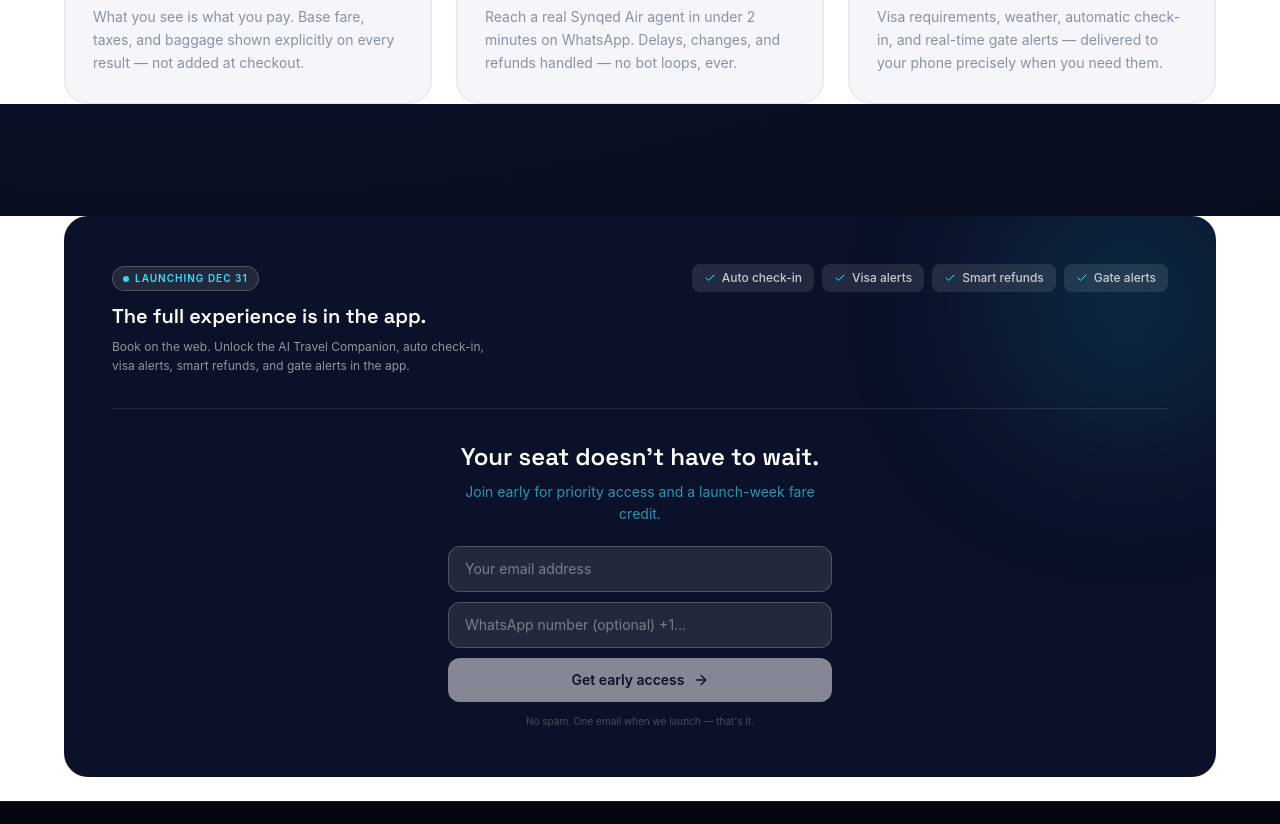
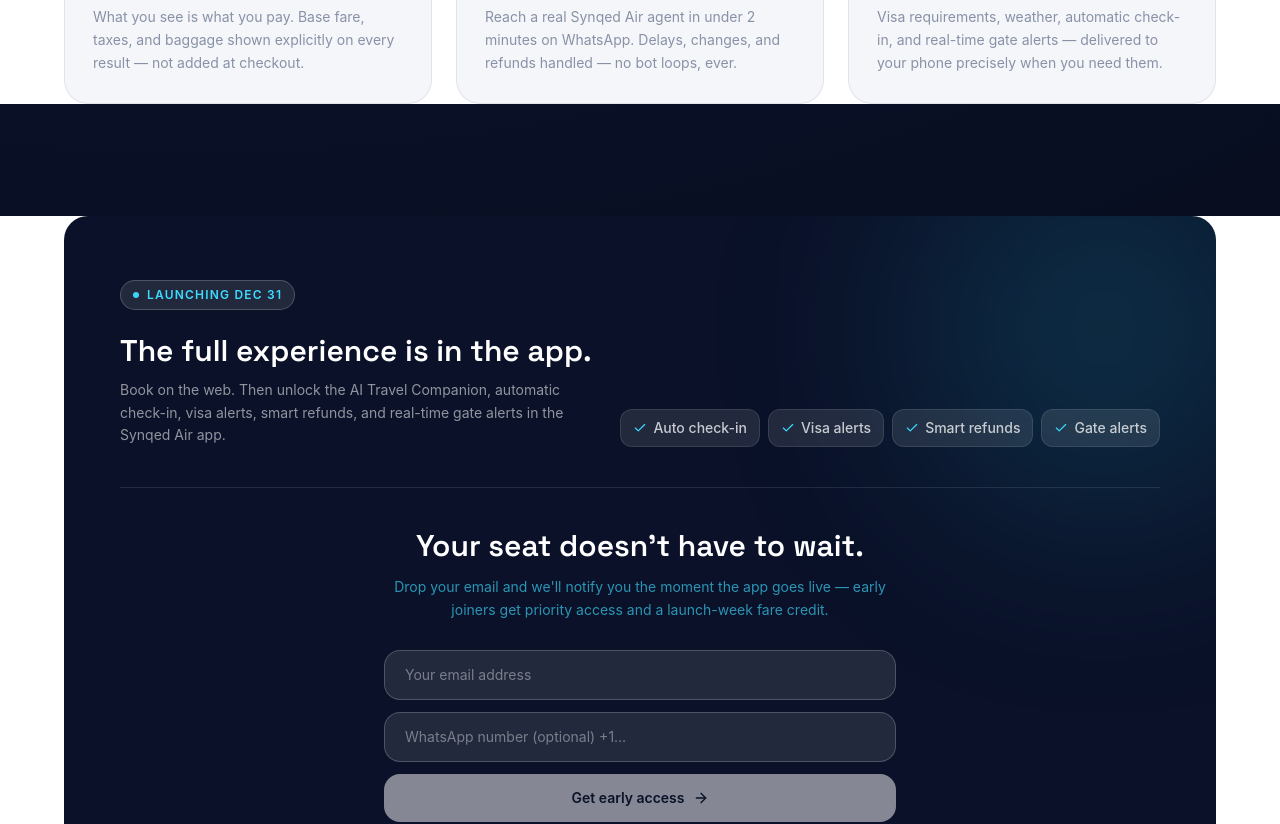
Before and after one commit to Chuzzy99/Synqedair, a Next.js app: page / in a window 1280 px wide. Shown: the part 2240-3064 px from the top of the page. Built offline with nearby package versions, Linux system fonts and the light colour scheme; no server answers.

Commit message:
fix: restore proper sizing to combined app+waitlist section

```diff
--- a/src/app/page.tsx
+++ b/src/app/page.tsx
@@ -371,73 +371,75 @@
 
             {/* Glow */}
             <div className="pointer-events-none absolute inset-0">
-              <div className="absolute -top-10 -right-10 w-64 h-64 rounded-full bg-[#1C9BB8]/20 blur-[80px]" />
+              <div className="absolute -top-20 -right-20 w-96 h-96 rounded-full bg-[#1C9BB8]/20 blur-[100px]" />
             </div>
 
-            <div className="relative z-10 px-7 md:px-12 py-10 md:py-12">
+            <div className="relative z-10 px-8 md:px-14 py-12 md:py-16">
 
-              {/* Top — app info */}
-              <div className="flex flex-col md:flex-row md:items-start justify-between gap-5 mb-8 pb-8 border-b border-white/10">
-                <div className="max-w-sm">
-                  <div className="inline-flex items-center gap-1.5 bg-white/10 border border-white/20 rounded-full px-2.5 py-1 mb-3">
+              {/* App info row */}
+              <div className="pb-10 mb-10 border-b border-white/10">
+                <div className="inline-flex items-center gap-2 bg-white/10 border border-white/20 rounded-full px-3 py-1.5 mb-5">
                   <span className="w-1.5 h-1.5 rounded-full bg-ice animate-pulse" />
-                    <span className="text-[10px] font-semibold text-ice tracking-widest uppercase">Launching Dec 31</span>
+                  <span className="text-xs font-semibold text-ice tracking-widest uppercase">Launching Dec 31</span>
                 </div>
-                  <h2 className="font-display text-lg md:text-xl font-semibold text-white mb-1.5 leading-snug">
+                <div className="flex flex-col md:flex-row md:items-end justify-between gap-6">
+                  <div className="max-w-lg">
+                    <h2 className="font-display text-2xl md:text-3xl font-semibold text-white mb-2 leading-snug">
                       The full experience is in the app.
                     </h2>
-                  <p className="text-white/55 text-xs leading-relaxed">
-                    Book on the web. Unlock the AI Travel Companion, auto check-in, visa alerts, smart refunds, and gate alerts in the app.
+                    <p className="text-white/55 text-sm leading-relaxed">
+                      Book on the web. Then unlock the AI Travel Companion, automatic check-in, visa alerts, smart refunds, and real-time gate alerts in the Synqed Air app.
                     </p>
                   </div>
-                <div className="flex flex-wrap gap-2 md:justify-end">
+                  <div className="flex flex-wrap gap-2 shrink-0">
                     {["Auto check-in", "Visa alerts", "Smart refunds", "Gate alerts"].map((feat) => (
-                    <div key={feat} className="flex items-center gap-1.5 bg-white/10 rounded-lg px-3 py-1.5 text-xs font-medium text-white/75">
-                      <Check className="w-3 h-3 text-ice shrink-0" /> {feat}
+                      <div key={feat} className="flex items-center gap-1.5 bg-white/10 border border-white/10 rounded-xl px-3 py-2 text-sm font-medium text-white/75">
+                        <Check className="w-3.5 h-3.5 text-ice shrink-0" /> {feat}
                       </div>
                     ))}
                   </div>
                 </div>
+              </div>
 
-              {/* Bottom — waitlist */}
-              <div className="max-w-xl mx-auto text-center">
+              {/* Waitlist form */}
+              <div className="max-w-lg mx-auto text-center">
                 {!waitlistDone ? (
                   <motion.div key="form" initial={{ opacity: 0, y: 12 }} whileInView={{ opacity: 1, y: 0 }} viewport={{ once: true }} transition={{ duration: 0.45 }}>
-                    <h2 className="font-display text-xl md:text-2xl font-semibold text-white mb-2">
+                    <h2 className="font-display text-2xl md:text-3xl font-semibold text-white mb-3">
                       Your seat doesn&apos;t have to wait.
                     </h2>
-                    <p className="text-ice/65 text-xs md:text-sm mb-5 max-w-sm mx-auto leading-relaxed">
-                      Join early for priority access and a launch-week fare credit.
+                    <p className="text-ice/65 text-sm mb-7 leading-relaxed">
+                      Drop your email and we&apos;ll notify you the moment the app goes live — early joiners get priority access and a launch-week fare credit.
                     </p>
-                    <form onSubmit={handleWaitlist} className="flex flex-col gap-2.5 max-w-sm mx-auto">
+                    <form onSubmit={handleWaitlist} className="flex flex-col gap-3">
                       <input id="waitlist-email" type="email" required value={waitlistEmail}
                         onChange={(e) => setWaitlistEmail(e.target.value)} disabled={waitlistLoading}
                         placeholder="Your email address"
-                        className="w-full bg-white/10 border border-white/20 text-white placeholder:text-white/40 rounded-xl px-4 py-3 text-sm outline-none focus:ring-2 focus:ring-[#3DDCFF] transition-all disabled:opacity-60" />
+                        className="w-full bg-white/10 border border-white/20 text-white placeholder:text-white/40 rounded-2xl px-5 py-3.5 text-sm outline-none focus:ring-2 focus:ring-[#3DDCFF] transition-all disabled:opacity-60" />
                       <input id="waitlist-whatsapp" type="tel" value={waitlistWhatsapp}
                         onChange={(e) => setWaitlistWhatsapp(e.target.value)} disabled={waitlistLoading}
                         placeholder="WhatsApp number (optional) +1…"
-                        className="w-full bg-white/10 border border-white/20 text-white placeholder:text-white/40 rounded-xl px-4 py-3 text-sm outline-none focus:ring-2 focus:ring-[#3DDCFF] transition-all disabled:opacity-60" />
-                      {waitlistError && <p className="text-red-300 text-xs text-center">{waitlistError}</p>}
+                        className="w-full bg-white/10 border border-white/20 text-white placeholder:text-white/40 rounded-2xl px-5 py-3.5 text-sm outline-none focus:ring-2 focus:ring-[#3DDCFF] transition-all disabled:opacity-60" />
+                      {waitlistError && <p className="text-red-300 text-sm text-center">{waitlistError}</p>}
                       <button type="submit" disabled={waitlistLoading || !waitlistEmail.trim()}
-                        className="w-full bg-white text-indigo font-semibold py-3 rounded-xl hover:bg-ice transition-all disabled:opacity-50 flex items-center justify-center gap-2 text-sm">
+                        className="w-full bg-white text-indigo font-semibold py-3.5 rounded-2xl hover:bg-ice transition-all disabled:opacity-50 flex items-center justify-center gap-2 text-sm">
                         {waitlistLoading
                           ? <><Loader2 className="w-4 h-4 animate-spin" /> Securing your spot…</>
                           : <>Get early access <ArrowRight className="w-4 h-4" /></>}
                       </button>
-                      <p className="text-white/25 text-[10px] mt-0.5">No spam. One email when we launch — that&apos;s it.</p>
+                      <p className="text-white/30 text-xs mt-1">No spam. One email when we launch — that&apos;s it.</p>
                     </form>
                   </motion.div>
                 ) : (
                   <motion.div key="success" initial={{ opacity: 0, scale: 0.95 }} animate={{ opacity: 1, scale: 1 }} transition={{ duration: 0.4 }}
-                    className="flex flex-col items-center gap-4">
-                    <div className="w-14 h-14 rounded-full bg-white/10 border border-white/20 flex items-center justify-center">
-                      <Check className="w-7 h-7 text-[#3DDCFF]" />
+                    className="flex flex-col items-center gap-5">
+                    <div className="w-16 h-16 rounded-full bg-white/10 border border-white/20 flex items-center justify-center">
+                      <Check className="w-8 h-8 text-[#3DDCFF]" />
                     </div>
                     <div>
-                      <h2 className="font-display text-xl font-semibold text-white mb-1">You&apos;re on the list.</h2>
-                      <p className="text-ice/65 text-sm max-w-xs mx-auto">
-                        We&apos;ll message you when the app is live. Check WhatsApp if you shared your number.
+                      <h2 className="font-display text-2xl font-semibold text-white mb-2">You&apos;re on the list.</h2>
+                      <p className="text-ice/65 text-sm max-w-sm mx-auto">
+                        We&apos;ll message you when the app is live. Check WhatsApp too if you shared your number.
                       </p>
                     </div>
                   </motion.div>
```
Lines whose indentation alone changed are shown as unchanged.
